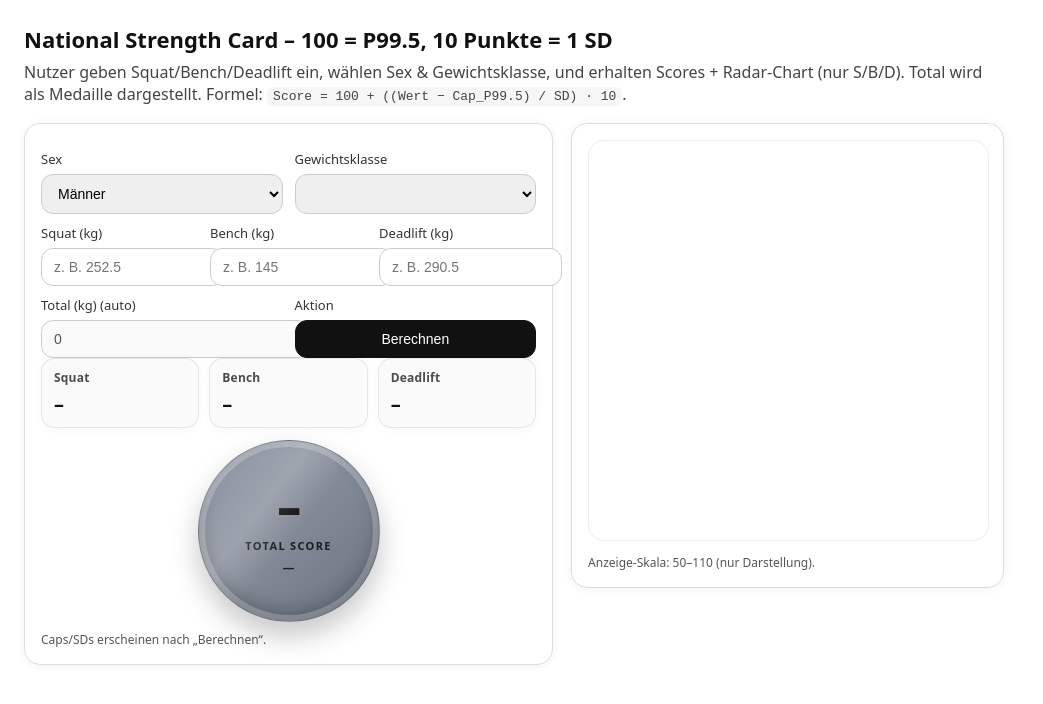
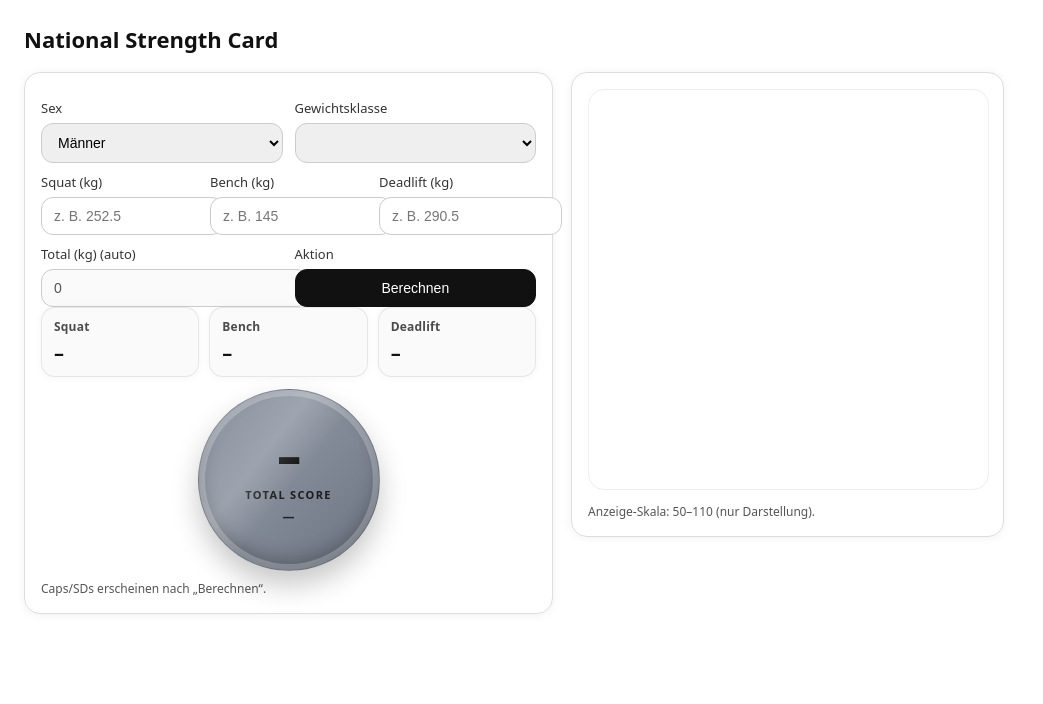
Before and after one commit to rxderrobert-sys/Strength-Card, a plain HTML site: page index.html in a window 1280 px wide. Shown: the whole page, without its empty margins (0-1043 px from the left). Drawn offline with Linux system fonts and the light colour scheme.

Commit message:
Update index.html

```diff
--- a/index.html
+++ b/index.html
@@ -183,10 +183,9 @@
   </style>
 </head>
 <body>
-  <h1>National Strength Card – 100 = P99.5, 10 Punkte = 1 SD</h1>
+  <h1>National Strength Card </h1>
   <p class="sub">
-    Nutzer geben Squat/Bench/Deadlift ein, wählen Sex & Gewichtsklasse, und erhalten Scores + Radar-Chart (nur S/B/D).
-    Total wird als Medaille dargestellt. Formel: <code>Score = 100 + ((Wert − Cap_P99.5) / SD) · 10</code>.
+
   </p>
 
   <div class="grid">
```
